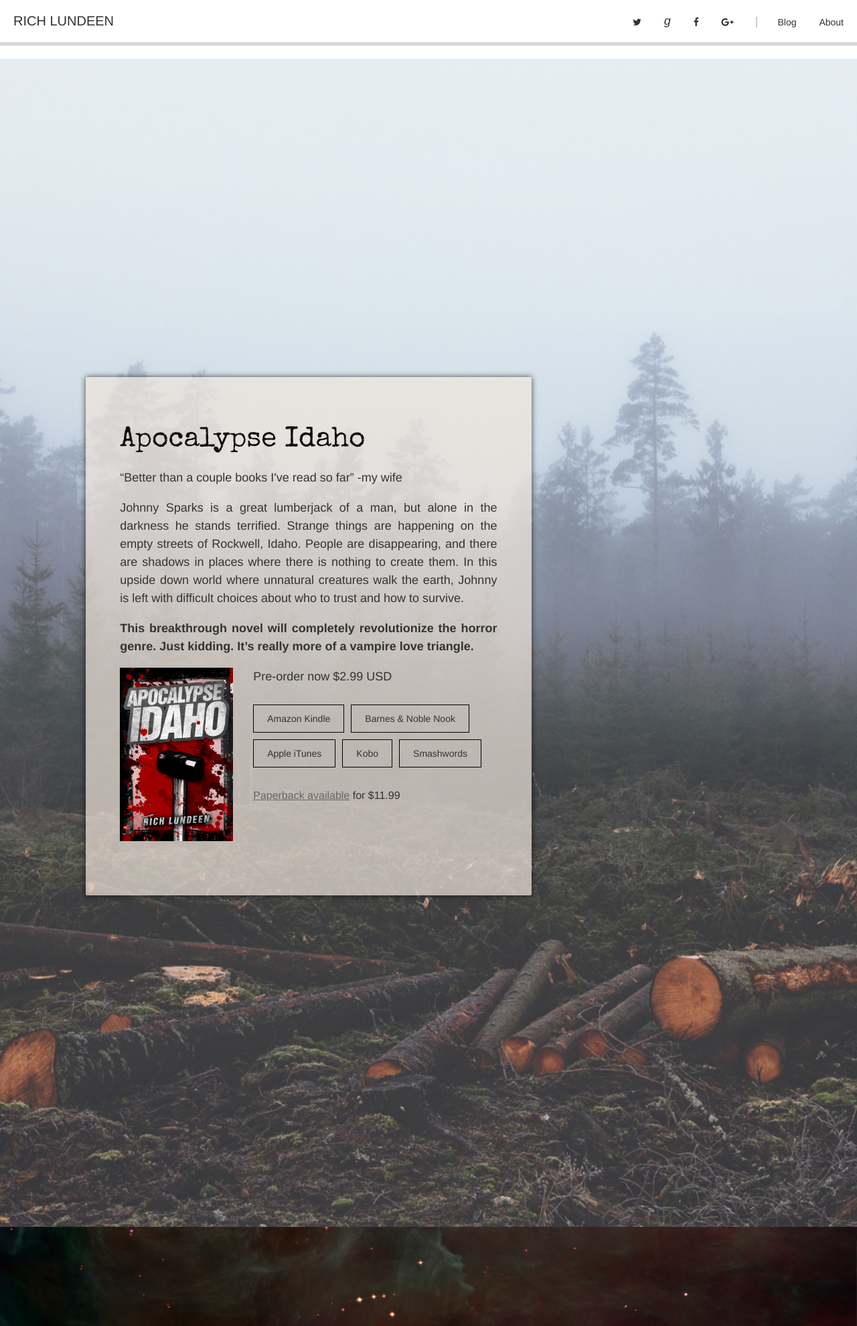
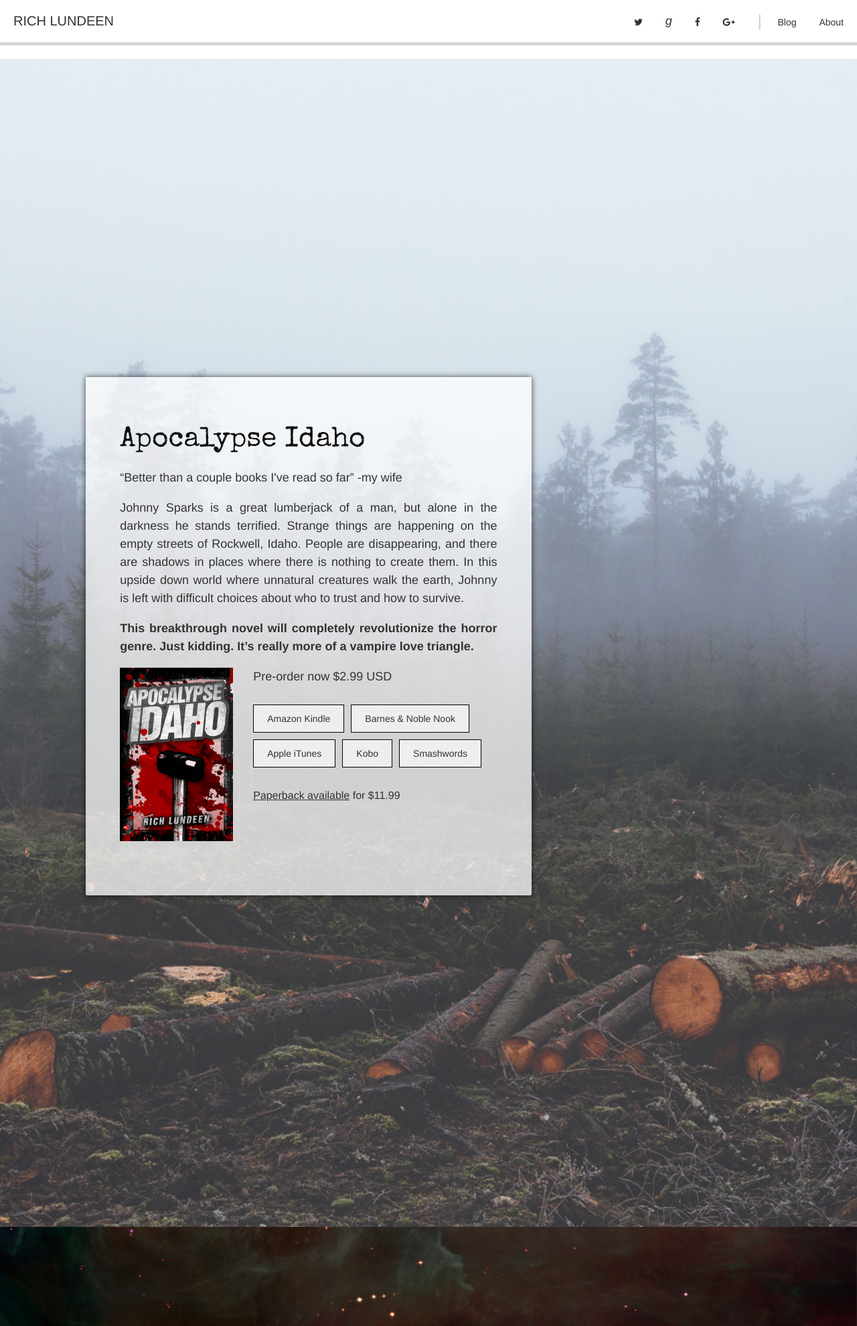
Before and after one commit to richlundeen/richlundeen, a Jekyll site: the page built from index.html, in a window 1280 px wide. Shown: the whole page at 67% size. Built offline with Jekyll 4.4.1, drawn with Linux system fonts in a browser that asks for light colours; nearby versions of some CDN libraries.

Commit message:
changed preorder links to have blue color on hover with a lighter background color, fixed separator in header to be a separate element, lighted the slide text background

```diff
--- a/_sass/_book.scss
+++ b/_sass/_book.scss
@@ -11,6 +11,16 @@
   height: 100%;
   overflow-y: scroll;
   overflow-x: hidden;
+}
+
+a {
+  color: #333;
+
+  &:hover,
+  &:focus {
+    color: #0078a0;
+    text-decoration: none;
+  }
 }
 
 .apolcalyptic-text {
@@ -73,7 +83,6 @@
   font-size: 16px;
 
   a {
-    color: #666;
     text-decoration: underline;
   }
 }
@@ -88,11 +97,17 @@
     float: left;
 
     a {
-      color: #333;
+      background-color: #eee;
       display: block;
       padding: 10px 20px;
       border: 1px solid #000;
       margin: 10px 10px 0 0;
+
+      &:hover,
+      &:focus {
+        background-color: #fff;
+        border-color: #0078a0;
+      }
     }
   }
 }
@@ -101,7 +116,7 @@
   width: 65%;
   padding: 5%;
   border-radius: 2px;
-  background: rgba(240,230,220, .7);
+  background: rgba(255,255,255, .75);
   box-shadow: 0 0 8px rgba(0, 0, 0, .7);
   overflow: hidden;
 }
@@ -150,19 +165,19 @@
   }
 
   a {
-    color: #333;
     margin-left: 30px;
-
-    &:hover,
-    &:focus {
-      color: #0078a0;
-      text-decoration: none;
-    }
   }
 
-  .blog-link {
-    border-left: 2px solid #ccc;
+  .separator {
     padding-left: 30px;
+    position: relative;
+    top: -6px;
+    color: #ccc;
+
+    span {
+      position: absolute;
+      font-size: 24px;
+    }
   }
 }
 
--- a/index.html
+++ b/index.html
@@ -9,7 +9,8 @@
     <a title="Follow on Goodreads" href="https://www.goodreads.com/user/show/5821679-rich"><i class="icon-light"><span class="goodreads-link">g</span></i></a>
     <a title="Follow on Facebook" href="https://www.facebook.com/rich.lundeen"><i class="fa fa-facebook"></i></a>
     <a title="Follow on Google+" href="https://plus.google.com/u/0/116175507609814644162/posts"><i class="fa fa-google-plus"></i></a>
-    <a class="blog-link" href="http://blog.richlundeen.com/">Blog</a>
+    <span class="separator"><span>|</span></span>
+    <a href="http://blog.richlundeen.com/">Blog</a>
     <a href="http://blog.richlundeen.com/p/about-rich.html">About</a>
   </div>
 </div>
```
